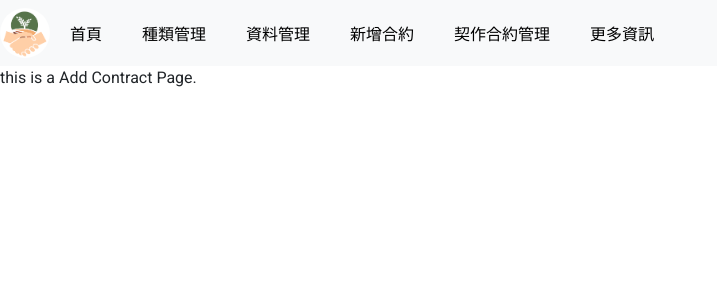
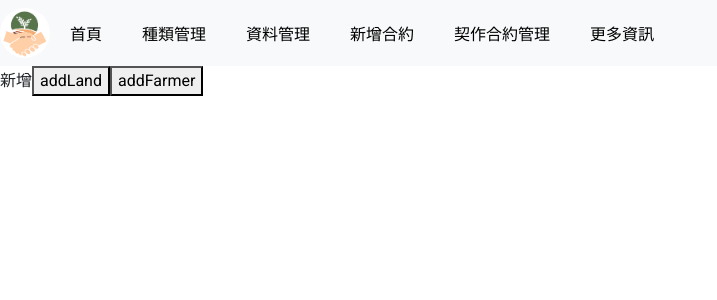
Before and after one commit to sakura0711/Contract-farming, a Vue app: page /addContract in a window 1280 px wide. Shown: the top 300 px of the page, without its empty margins (0-717 px from the left). Built offline with nearby package versions, Linux system fonts and the light colour scheme.

Commit message:
Add contract page content

```diff
--- /dev/null
+++ b/src/components/addContract/addFarmer.vue
@@ -0,0 +1,16 @@
+<template>
+    <div>
+        {{ content }}
+    </div>
+</template>
+<script setup>
+import { reactive, ref } from 'vue';
+const content = ref('this is add FarmerPage.');
+
+</script>
+<script>
+export default {
+
+}
+</script>
+<style lang="scss" scoped></style>
--- /dev/null
+++ b/src/components/addContract/addLand.vue
@@ -0,0 +1,19 @@
+<template>
+    <div>
+        {{ content }}
+    </div>
+    <router-view></router-view>
+</template>
+
+<script setup>
+import { reactive, ref } from 'vue';
+import { routerView } from 'vue-router'
+const content = ref('this is add LandPage.');
+
+</script>
+<script>
+export default {
+
+}
+</script>
+<style lang="scss" scoped></style>
--- a/src/router/index.js
+++ b/src/router/index.js
@@ -1,9 +1,23 @@
 import { createRouter, createWebHistory } from 'vue-router'
+
+// # home Page ------------------------------------
 import HomeView from '@/views/HomeView.vue'
+
+// # about Page -----------------------------------
 import AboutView from '@/views/AboutView.vue'
+
+// # add contract Page ------------------------------------
 import AddContract from '@/views/AddContract.vue'
+import addLand from '@/components/addContract/addLand.vue';
+import addFarmer from '@/components/addContract/addFarmer.vue';
+
+// # category manage Page ------------------------------------
 import CategoryManage from '@/views/CategoryManage.vue'
+
+// # contract manage Page ------------------------------------
 import ContractManage from '@/views/ContractManage.vue'
+
+// # info manage Page ------------------------------------
 import InfoManage from '@/views/InfoManage.vue'
 
 const router = createRouter({
@@ -27,7 +41,17 @@ const router = createRouter({
     { // 新增合約
       path: '/addContract',
       name: 'AddContract',
-      component: AddContract
+      component: AddContract,
+      children: [
+        {
+          path: 'addLand',
+          component: addLand,
+        },
+        {
+          path: 'addFarmer',
+          component: addFarmer,
+        }
+      ],
     },
     { // 契約管理
       path: '/contractManage',
@@ -49,17 +73,17 @@ router.afterEach((to) => {
   navbar.classList.remove('show')
 })
 
-// ERROR 只有 NavBar 成功刷新，RouterView 無法刷新
-// 重新整理時，導向固定頁面(HomeView)
-router.beforeEach((to, from, next) => {
-  // 檢查是否是重新整理頁面
-  if (to.path === from.path) {
-    // 將路由導向到固定路徑
-    router.push('/');
-  } else {
-    // 繼續前往原始路徑
-    next();
-  }
-});
+// // ERROR 只有 NavBar 成功刷新，RouterView 無法刷新
+// // 重新整理時，導向固定頁面(HomeView)
+// router.beforeEach((to, from, next) => {
+//   // 檢查是否是重新整理頁面
+//   if (to.path === from.path) {
+//     // 將路由導向到固定路徑
+//     router.replace({ path: '/' })
+//   } else {
+//     // 繼續前往原始路徑
+//     next();
+//   }
+// });
 
 export default router
--- a/src/views/AddContract.vue
+++ b/src/views/AddContract.vue
@@ -1,14 +1,29 @@
 <template>
     <div>
-        this is a Add Contract Page.
+        <!-- <router-link to="/addContract/addLand" v-slot="button"></router-link> -->
+
+        <!-- TODO : 完成路由切換 (避免使用 router-view) -->
+        <!-- 原本的 addContract 頁面元件 -->
+        <div class="add_contract">
+            <span>新增</span>
+
+            <!-- 點擊切換至 addLand(新增農地) -->
+            <button @click="$router.push('/addContract/addLand')">addLand</button>
+            <!-- 點擊切換至 addFarmer(新增農民) -->
+            <button @click="$router.push('/addContract/addFarmer')">addFarmer</button>
+        </div>
     </div>
 </template>
 
+
+<script setup>
+import { RouterLink, RouterView } from 'vue-router';
+import { ref } from 'vue'
+
+</script>
 <script>
 export default {
 
 }
 </script>
-<style lang="scss">
-
-</style>
+<style lang="scss" scoped></style>
```
